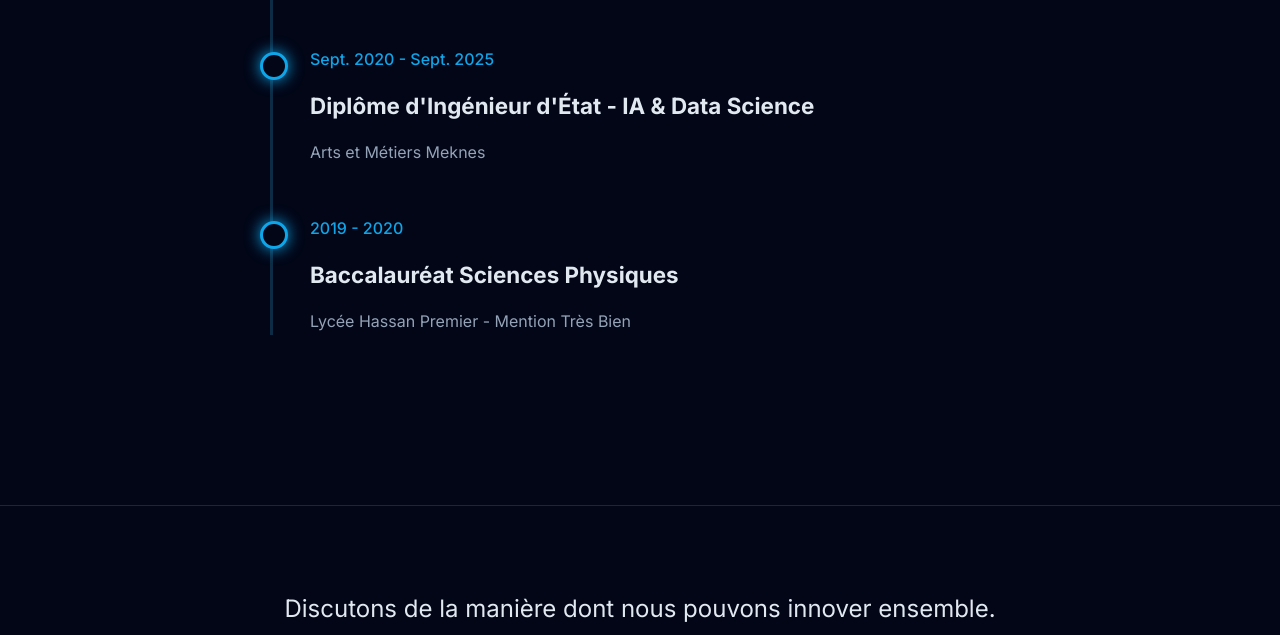
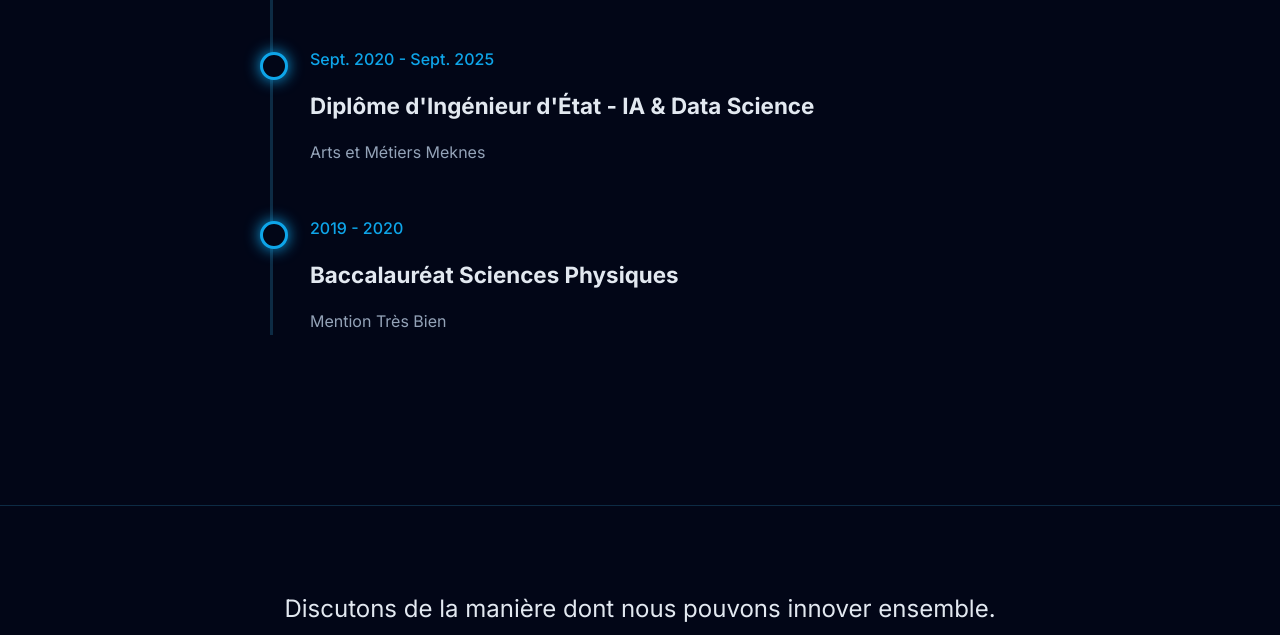
Before and after one commit to FayssalSabri/fayssalsabri.github.io, a plain HTML site: page index.html in a window 1280 px wide. Shown: the part 4349-4984 px from the top of the page. Drawn offline with Linux system fonts and the light colour scheme.

Commit message:
Update index.html

```diff
--- a/index.html
+++ b/index.html
@@ -319,7 +319,7 @@
                      <div class="timeline-item">
                         <p class="timeline-date">2019 - 2020</p>
                         <h4 class="timeline-title">Baccalauréat Sciences Physiques</h4>
-                        <p class="timeline-institution">Lycée Hassan Premier - Mention Très Bien</p>
+                        <p class="timeline-institution">Mention Très Bien</p>
                     </div>
                 </div>
             </div>
```
